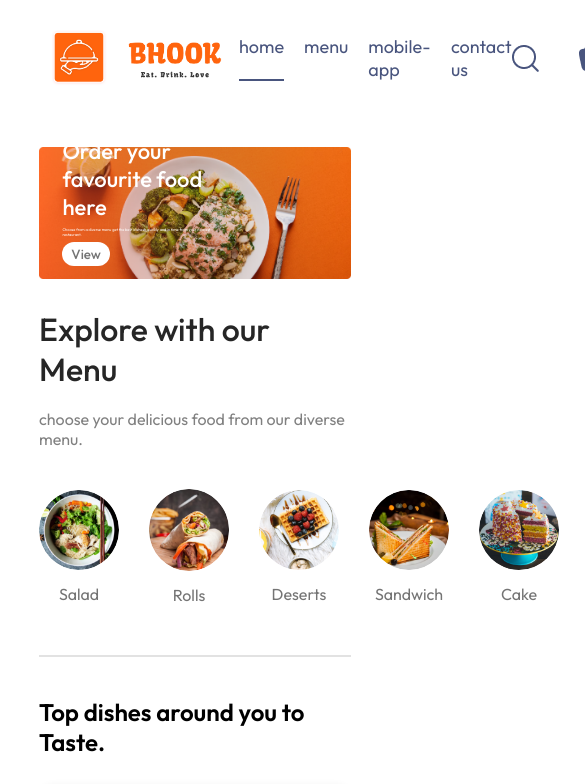
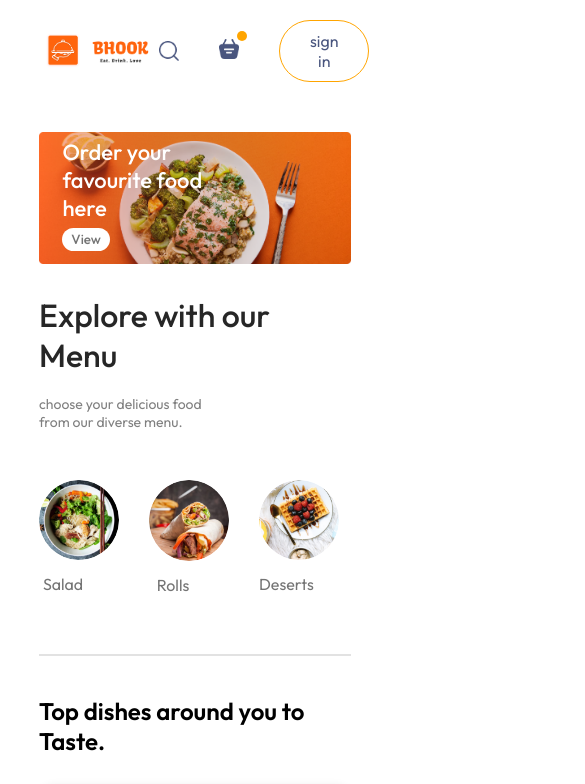
Before and after one commit to rkatara100/BHOOK, a React (Vite) app in the folder frontend/: page / in a window 390 px wide. Shown: the top 784 px of the page, 585 px wide, since content can reach past the window. Built offline with nearby package versions, Linux system fonts and the light colour scheme.

Commit message:
make responsive

```diff
--- a/frontend/index.html
+++ b/frontend/index.html
@@ -5,7 +5,7 @@
   <meta charset="UTF-8" />
   <link rel="icon" type="image/svg+xml" href="/vite.svg" />
   <meta name="viewport" content="width=device-width, initial-scale=1.0" />
-  <title style="color: red;">BHOOK</title>
+  <title style="color: red;">BHOOK 🍿🍔</title>
 </head>
 
 <body>
--- a/frontend/src/components/AppDownload/AppDownload.jsx
+++ b/frontend/src/components/AppDownload/AppDownload.jsx
@@ -1,10 +1,10 @@
 import React from 'react'
-import './AppDownload/AppDownload.css';
+import '../AppDownload/AppDownload.css';
 import { assets } from '../../assets/assets';
 
 const AppDownload = () => {
       return (
-            <div className='app-download'>
+            <div className='app-download' id='app-download'>
                   <p>For Better User Experience Download Now<br />BHOOK App</p>
                   <div className='app-download-platforms'>
                         <img src={assets.play_store} alt="play-store-img" />
--- a/frontend/src/components/ExploreMenu/ExploreMenu.css
+++ b/frontend/src/components/ExploreMenu/ExploreMenu.css
@@ -10,7 +10,7 @@
 }
 
 .explore-menu p {
-      /* max-width: 60%; */
+      max-width: 60%;
       color: #808080;
 }
 
@@ -21,7 +21,7 @@
       gap: 30px;
       text-align: center;
       margin: 20px 0px;
-      /* overflow-x: scroll; */
+      overflow-x: scroll;
 }
 
 .explore-menu-list::-webkit-scrollbar {
@@ -55,3 +55,10 @@
       padding: 1px;
 
 }
+
+@media (max-width:1050px) {
+      .explore-menu-text {
+            max-width: 100%;
+            font-size: 14px;
+      }
+}
--- a/frontend/src/components/ExploreMenu/ExploreMenu.jsx
+++ b/frontend/src/components/ExploreMenu/ExploreMenu.jsx
@@ -6,9 +6,8 @@
       return (
             <div className='explore-menu' id='explore-menu'>
                   <h1>Explore with our Menu</h1>
-                  <p className='explore-menu'>choose your delicious food from our diverse menu.</p>
+                  <p className='explore-menu-text'>choose your delicious food from our diverse menu.</p>
                   <div className='explore-menu-list'>
-
                         {
                               menu_list.map((item, index) => {
                                     return (
--- a/frontend/src/components/Footer/Footer.css
+++ b/frontend/src/components/Footer/Footer.css
@@ -55,3 +55,17 @@
       background-color: grey;
       border: none;
 }
+
+
+@media (max-width:750px) {
+
+      .footer-content {
+            display: flex;
+            flex-direction: column;
+            gap: 35px;
+      }
+
+      .footer-copyright {
+            text-align: center;
+      }
+}
--- a/frontend/src/components/Footer/Footer.jsx
+++ b/frontend/src/components/Footer/Footer.jsx
@@ -34,7 +34,7 @@
                   </div>
 
                   <hr />
-                  <p>Copyright 2024 &copy; BHOOK. All rights reserved. </p>
+                  <p className='footer-copyright'>Copyright 2024 &copy; BHOOK. All rights reserved. </p>
             </div>
       )
 }
--- a/frontend/src/components/Header/Header.css
+++ b/frontend/src/components/Header/Header.css
@@ -38,3 +38,28 @@
       font-size: max(1vw 13px);
       border-radius: 50px;
 }
+
+@media (max-width:1050px) {
+
+      .header-contents {
+            max-width: 45%;
+      }
+
+}
+
+@media (max-width:750px) {
+
+
+      .header-contents {
+            max-width: 65%;
+      }
+
+      .header-contents p {
+            display: none;
+      }
+
+      .header-contents {
+            max-width: 45%;
+      }
+
+}
--- a/frontend/src/components/Navbar/Navbar.css
+++ b/frontend/src/components/Navbar/Navbar.css
@@ -18,6 +18,65 @@
       font-size: 18px;
 }
 
-.navbar-menu {
+.navbar-menu li {
       cursor: pointer;
 }
+
+
+@media (max-width:1050px) {
+
+      .navbar .logo {
+            width: 140px;
+      }
+
+      .navbar-menu {
+            gap: 20px;
+            font-size: 17px;
+      }
+
+      .navbar-right {
+            gap: 30px;
+      }
+
+      .navbar-right img {
+            width: 22px;
+      }
+
+      .navbar-right button {
+            padding: 8px 25px;
+      }
+
+}
+
+
+@media (max-width:900px) {
+
+      .navbar .logo {
+            width: 120px;
+      }
+
+      .navbar-menu {
+            gap: 15px;
+            font-size: 16px;
+      }
+
+      .navbar-right {
+            gap: 20px;
+      }
+
+      .navbar-right img {
+            width: 20px;
+      }
+
+      .navbar-right button {
+            padding: 7px 20px;
+            font-size: 15px;
+      }
+
+}
+
+@media (max-width:750px) {
+      .navbar-menu {
+            display: none;
+      }
+}
--- a/frontend/src/components/Navbar/Navbar.jsx
+++ b/frontend/src/components/Navbar/Navbar.jsx
@@ -1,4 +1,5 @@
 import React, { useState } from 'react'
+import { Link } from 'react-router-dom'
 import './Navbar.css'
 import { assets } from '../../assets/assets'
 const Navbar = () => {
@@ -8,10 +9,10 @@
             <div className='navbar'>
                   <img src={assets.logo} className='logo' alt='logo' />
                   <ul className='navbar-menu'>
-                        <li onClick={() => { setMenu("home") }} className={menu === 'home' ? 'active' : ''}>home</li>
-                        <li onClick={() => { setMenu("menu") }} className={menu === 'menu' ? 'active' : ''}>menu</li>
-                        <li onClick={() => { setMenu("mobile-app") }} className={menu === 'mobile-app' ? 'active' : ''}>mobile-app</li>
-                        <li onClick={() => { setMenu("contact us") }} className={menu === 'contact us' ? 'active' : ''}>contact us</li>
+                        <Link to='/' onClick={() => { setMenu("home") }} className={menu === 'home' ? 'active' : ''}>home</Link>
+                        <a href='#explore-menu' onClick={() => { setMenu("menu") }} className={menu === 'menu' ? 'active' : ''}>menu</a>
+                        <a href='#app-download' onClick={() => { setMenu("mobile-app") }} className={menu === 'mobile-app' ? 'active' : ''}>mobile-app</a>
+                        <a href='#footer' onClick={() => { setMenu("contact us") }} className={menu === 'contact us' ? 'active' : ''}>contact us</a>
                   </ul>
 
                   <div className='navbar-right'>
--- a/frontend/src/index.css
+++ b/frontend/src/index.css
@@ -5,7 +5,6 @@
   padding: 0;
   box-sizing: border-box;
   font-family: outfit;
-  /* border: 1px solid greenyellow; */
 
 }
 
```
Also changed, not shown: frontend/src/components/AppDownload/AppDownload.css (renamed from frontend/src/components/AppDownload/AppDownload/AppDownload.css).
